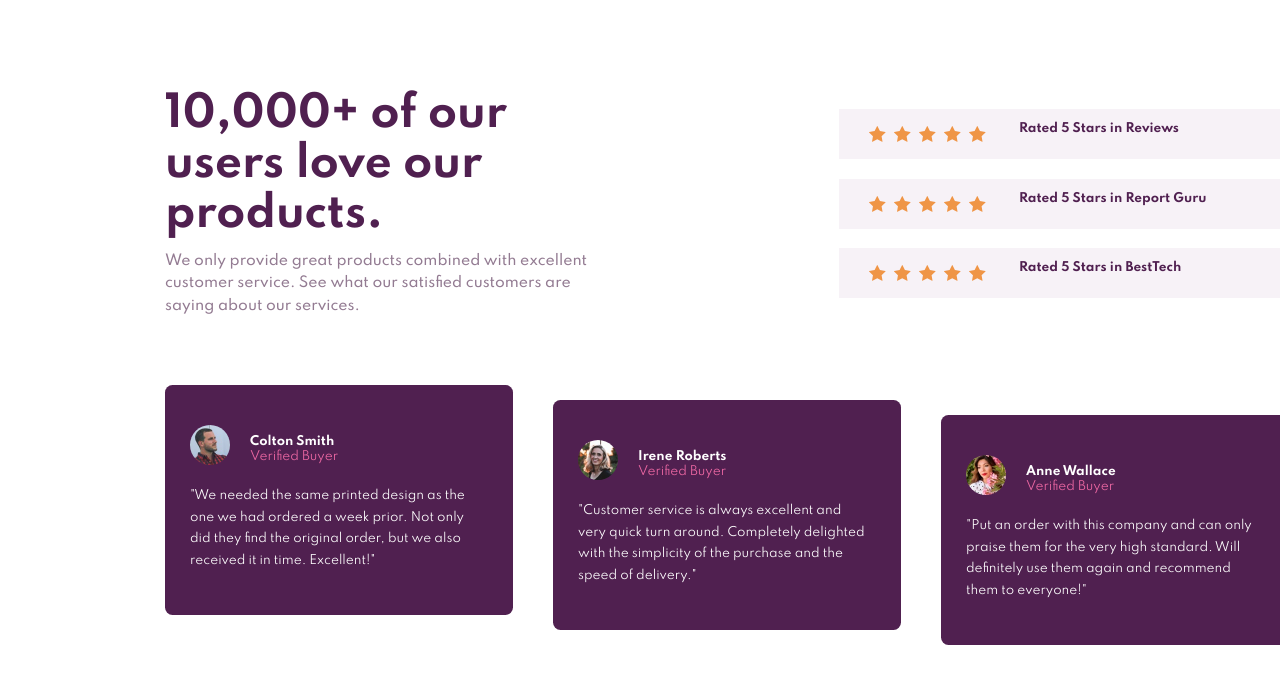
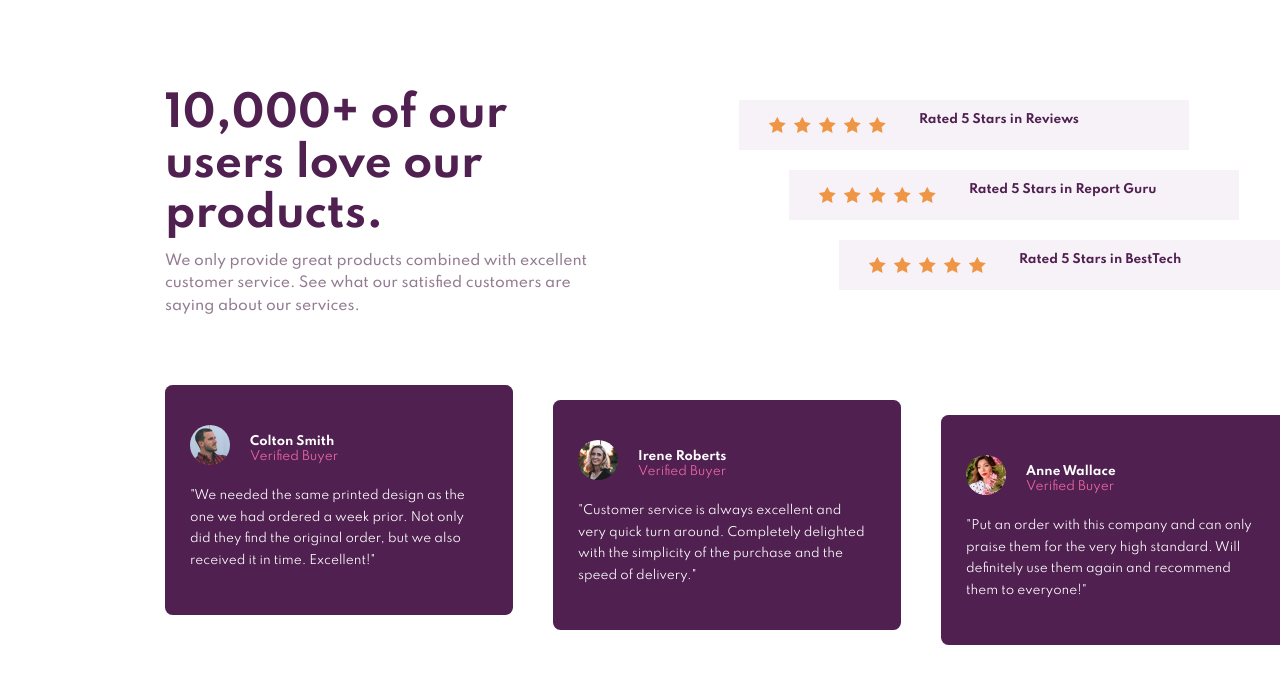
Before and after one commit to RickyReyes/social-proof-section, a plain HTML site: page index.html in a window 1280 px wide. Drawn offline with Linux system fonts and the light colour scheme.

Commit message:
Items aligned; need to add background images

```diff
--- a/style.css
+++ b/style.css
@@ -49,8 +49,8 @@ h1 {
 
 #ratings {
     display: grid;
+    position: relative;
     justify-content: right;
-    align-content: space-evenly;
 }
 
 #ratings p {
@@ -71,6 +71,28 @@ h1 {
     background-position: 30px center, 55px center, 80px center, 105px center, 130px center;
 
 }
+
+#ratings p:nth-child(1) {
+    position: absolute;
+    top: 10px;
+    right: 100px;
+}
+
+#ratings p:nth-child(2) {
+    position: absolute;
+    top: 80px;
+    right: 50px;
+
+}
+
+#ratings p:nth-child(3) {
+    position: absolute;
+    top: 150px;
+    right: 0;
+}
+
+
+
 
 #bottom {
     display: grid;
```
